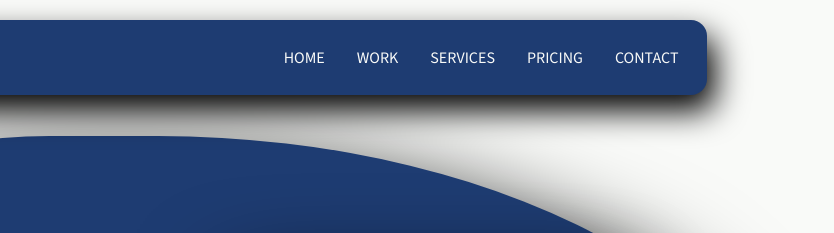
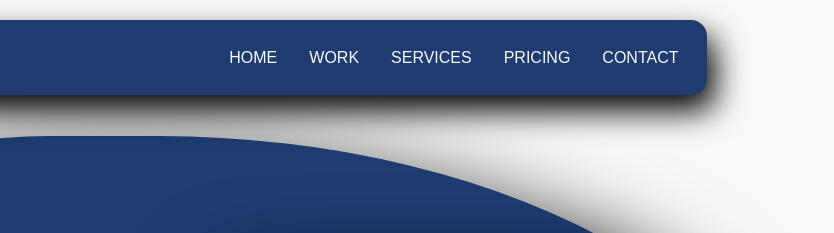
Before and after one commit to AvelineUK/Aveline-uk, a plain HTML site: page index.html in a window 1280 px wide. Shown: the top 233 px of the page, 446-1280 px from the left. Drawn offline with nearby package versions, Linux system fonts and the light colour scheme; a web font is replaced by a local one.

Commit message:
Update style.css

```diff
--- a/style/style.css
+++ b/style/style.css
@@ -117,6 +117,7 @@ ul {
 .logo-navigation li {
 	height: 4.6875rem;
 	list-style-type: none;
+	font-family: Source Sans M, Arial, Helvetica, sans-serif;
 }
 
 .logo-navigation a {
```
